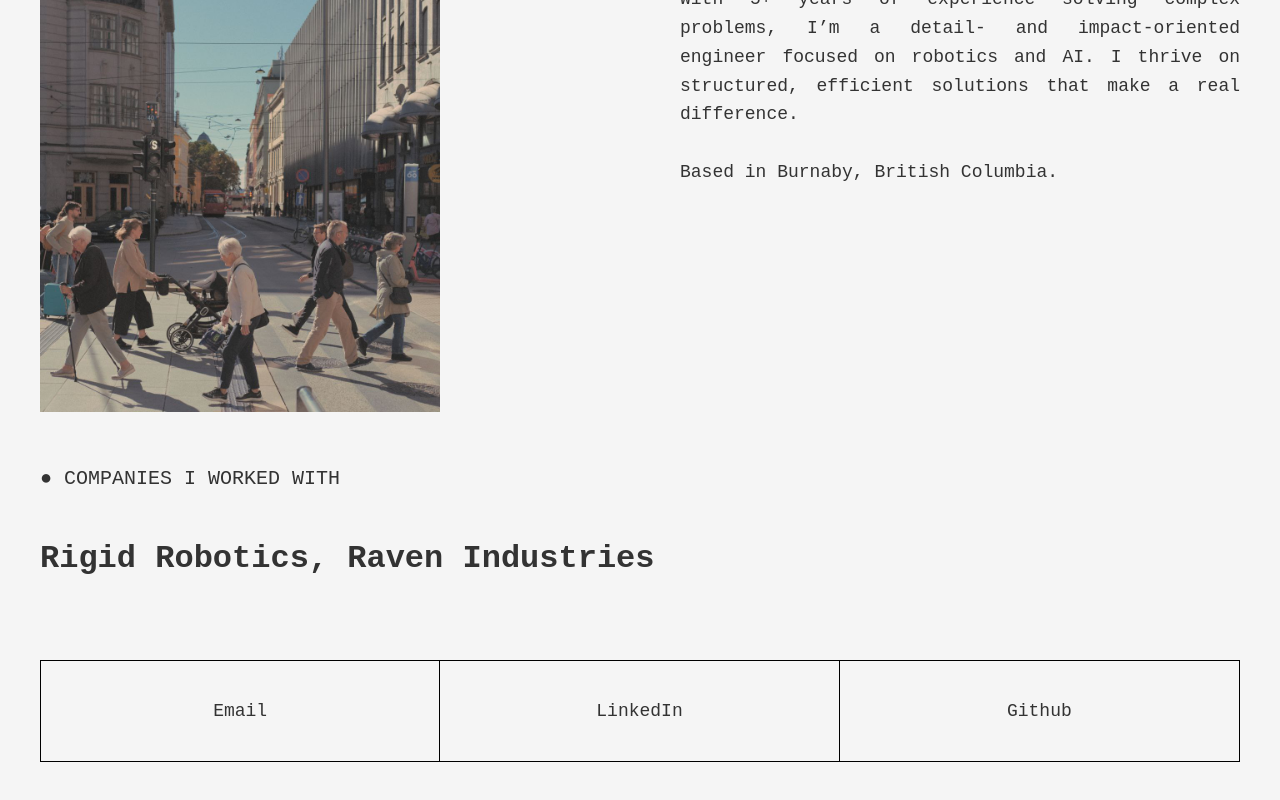
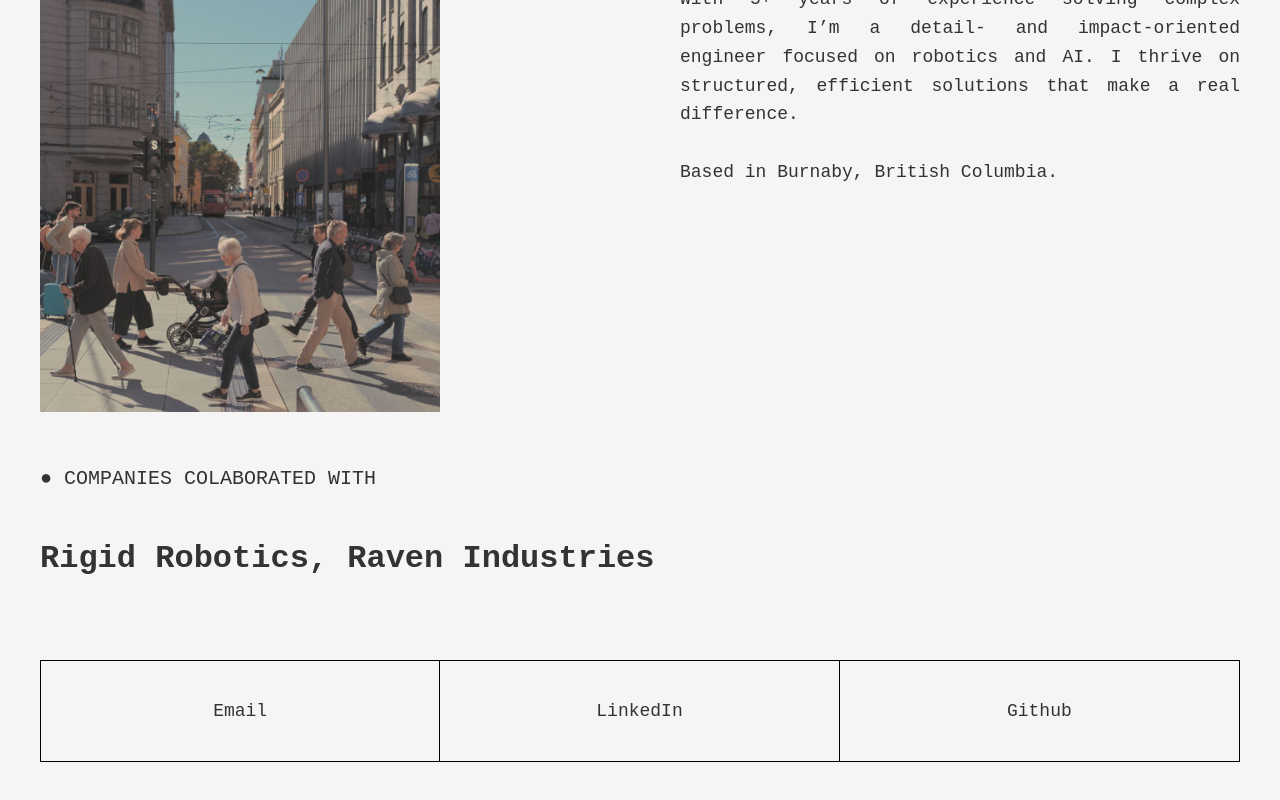
Before and after one commit to mamalmirza/mamalwp, a Next.js app: page / in a window 1280 px wide. Shown: the part 1188-1988 px from the top of the page. Built offline with nearby package versions, Linux system fonts and the light colour scheme.

Commit message:
Update Welcome component: Change section title from "Companies I Worked With" to "Companies Colaborated With" for improved wording.

```diff
--- a/src/components/Welcome.tsx
+++ b/src/components/Welcome.tsx
@@ -137,7 +137,7 @@ export default function Welcome() {
       <section className="about-container">
 
           <div className="header-div full-width">
-            <h5 className="heading-2">● Companies I Worked With</h5>
+            <h5 className="heading-2">● Companies Colaborated With</h5>
           </div>
 
           <div className="client-list">
```
